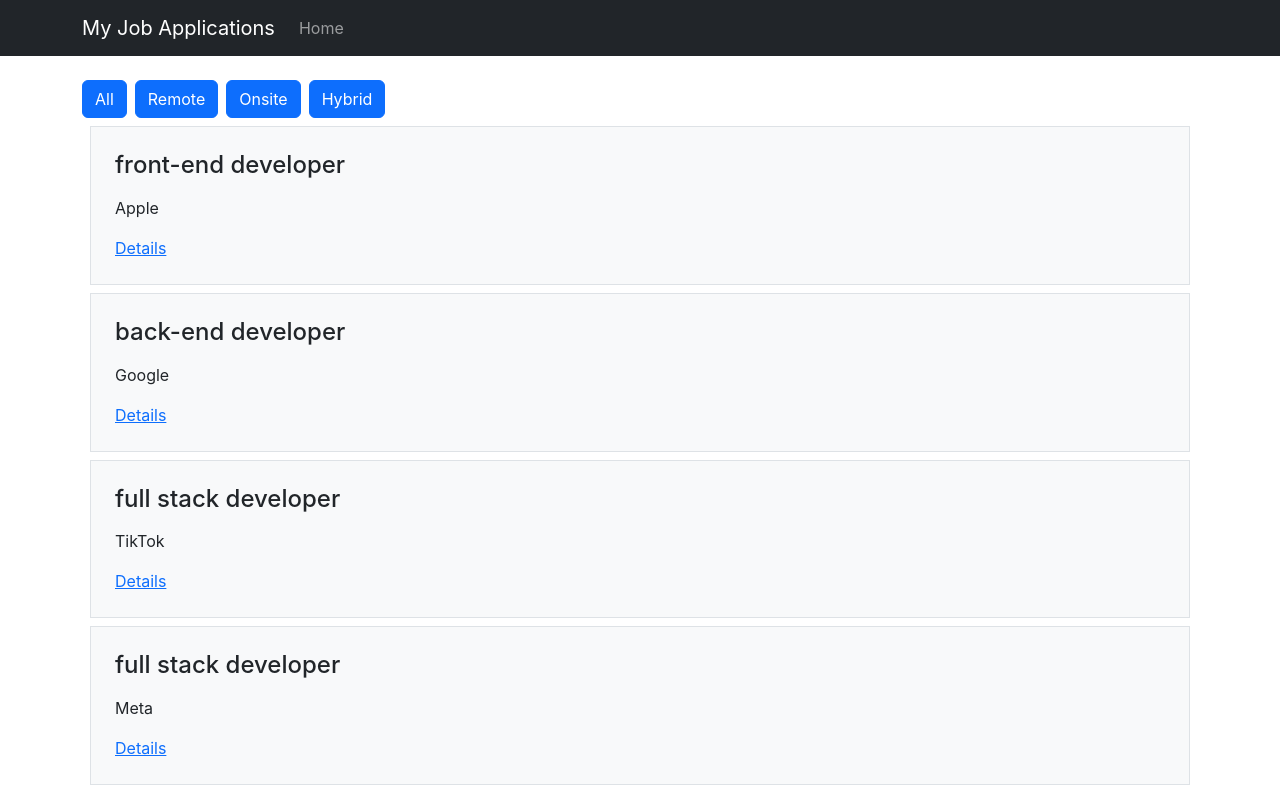
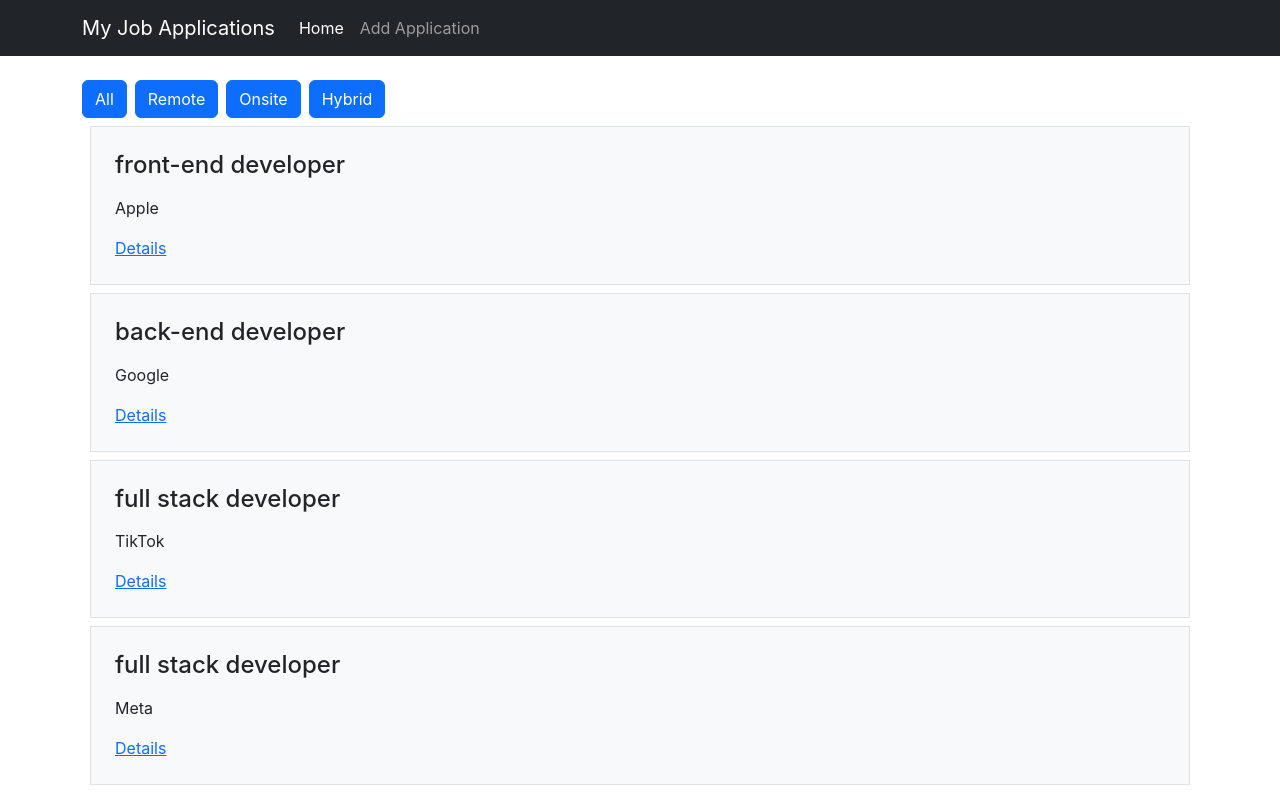
Before and after one commit to priscillayouziqian/job-application-tracker, a React (Create React App) app: page / in a window 1280 px wide. Built offline with nearby package versions, Linux system fonts and the light colour scheme.

Commit message:
responsible nav bar with collapse

```diff
--- a/package.json
+++ b/package.json
@@ -3,6 +3,7 @@
   "version": "0.1.0",
   "private": true,
   "dependencies": {
+    "@fortawesome/fontawesome-free": "^6.6.0",
     "@testing-library/jest-dom": "^5.17.0",
     "@testing-library/react": "^13.4.0",
     "@testing-library/user-event": "^13.5.0",
@@ -12,6 +13,7 @@
     "react-dom": "^18.3.1",
     "react-router-dom": "^6.28.0",
     "react-scripts": "5.0.1",
+    "reactstrap": "^9.2.3",
     "web-vitals": "^2.1.4"
   },
   "scripts": {
--- a/src/App.js
+++ b/src/App.js
@@ -1,9 +1,10 @@
 import { useState } from 'react';
-import HomePage from './components/HomePage';
+import HomePage from './pages/HomePage';
+import AddApplicatonPage from './pages/AddApplicatonPage';
 import { TEST_JOBS } from './TEST_JOBS';
 import { Route, Routes } from 'react-router-dom';
 import { Container } from "react-bootstrap";
-import JobPage from './components/JobPage';
+import JobPage from './pages/JobPage';
 import Header from './components/Header';
 
 function App() {
@@ -17,6 +18,7 @@ function App() {
         <Routes>
             <Route path='/' element={ <HomePage jobsList={jobsList} /> } />
             <Route path='/jobs/:jobId' element={ <JobPage jobsList={jobsList} /> } />
+            <Route path='/addApplication' element={ <AddApplicatonPage /> } />
         </Routes>
       </Container>
     </div>
--- a/src/components/Header.js
+++ b/src/components/Header.js
@@ -1,14 +1,33 @@
-import { Navbar, Container, Nav } from "react-bootstrap";
-import { Link } from "react-router-dom";
+import { Navbar, Container, Nav, NavItem, NavbarBrand, NavbarToggle, NavbarCollapse } from 'react-bootstrap';
+import { Link, NavLink } from "react-router-dom";
+import { useState } from "react";
 
 const Header = () => {
+    const [menuOpen, setMenuOpen] = useState(false);
+    console.log("zhaoyi")
+    const toggleMenu = () => setMenuOpen(!menuOpen);
+
   return (
-    <Navbar bg="dark" data-bs-theme="dark">
+    <Navbar bg="dark" data-bs-theme="dark" expand="lg">
         <Container>
-          <Navbar.Brand as={Link} to='/'>My Job Applications</Navbar.Brand>
-          <Nav className="me-auto">
-            <Nav.Link as={Link} to='/' >Home</Nav.Link>
-          </Nav>
+          <NavbarBrand as={Link} to='/'>
+          My Job Applications
+          </NavbarBrand>
+
+          <NavbarToggle aria-controls="basic-navbar-nav" onClick={toggleMenu} />
+
+          <NavbarCollapse id="basic-navbar-nav" in={menuOpen}>
+            <Nav className="me-auto" navbar>
+                <NavItem>
+                    <NavLink className='nav-link' to='/' >Home
+                    </NavLink>
+                </NavItem>
+                <NavItem>
+                    <NavLink className='nav-link' to='/addApplication' >Add Application
+                    </NavLink>
+                </NavItem>
+            </Nav>
+          </NavbarCollapse>
         </Container>
       </Navbar>
   )
--- /dev/null
+++ b/src/pages/AddApplicatonPage.js
@@ -0,0 +1,9 @@
+import React from 'react'
+
+const AddApplicatonPage = () => {
+  return (
+    <div>AddApplicatonPage</div>
+  )
+}
+
+export default AddApplicatonPage
--- a/src/components/HomePage.js
+++ b/src/pages/HomePage.js
@@ -1,5 +1,5 @@
 import { useState } from "react";
-import JobCard from "./JobCard";
+import JobCard from "../components/JobCard";
 
 
 const HomePage = ({jobsList}) => {
@@ -21,7 +21,7 @@ const HomePage = ({jobsList}) => {
         <button className='btn btn-primary me-2' onClick={() => setModeFilter("onsite")}>Onsite</button>
         <button className='btn btn-primary' onClick={() => setModeFilter("hybrid")}>Hybrid</button>
       </div>
-        {filterJobs.map(j => <JobCard job={j} />)}
+        {filterJobs.map((j, index) => <JobCard key={index} job={j} />)}
     </div>
   )
 }
```
Also changed, not shown: src/pages/JobPage.js (renamed from src/components/JobPage.js), 1 other file (tests, documents, lock files or other folders).
